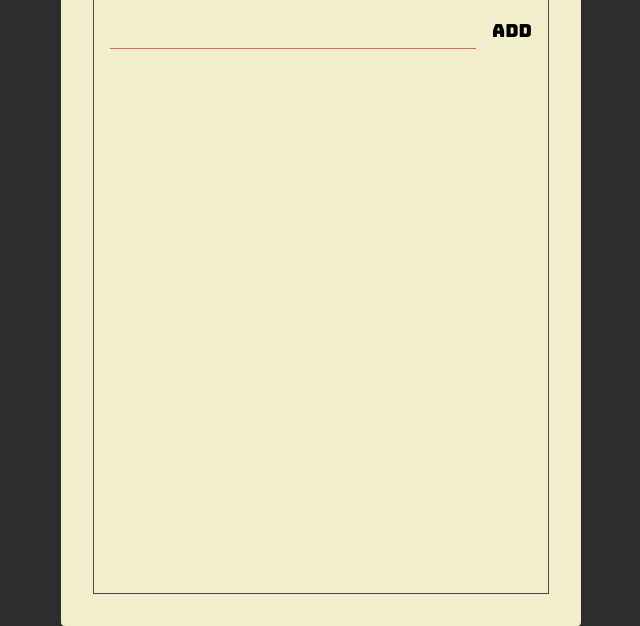
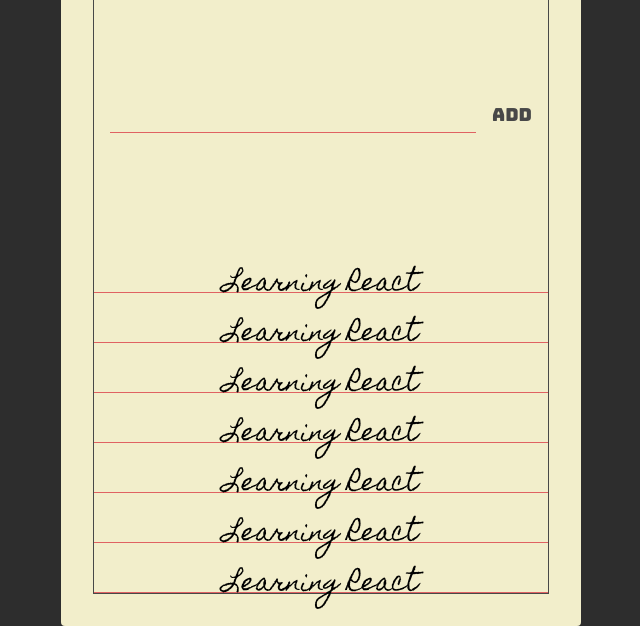
Before and after one commit to ewinp/react-course-starter, a website: page index.html in a window 1280 px wide. Shown: the part 174-800 px from the top of the page, without its empty margins (319-959 px from the left). Drawn offline with Linux system fonts and the light colour scheme.

Commit message:
Todolist section

```diff
--- a/index.html
+++ b/index.html
@@ -13,11 +13,9 @@
   </head>
   <body>
     <div class="container">
-
       <div class="frame">
-
         <section class="header">
-          <button class="header-btn">Add</button>
+          <button class="header-btn main-black-color">Add</button>
           <h1 class="header-title">Todo Lists</h1>
           <button class="header-btn main-red-color">Clear</button>
         </section>
@@ -25,12 +23,34 @@
         <section class="add">
           <form class="add-form">
             <input type="text" class="add-input" />
-            <button class="add-btn">Add</button>
+            <button class="add-btn main-black-color">Add</button>
           </form>
         </section>
 
+        <section class="todos">
+          <div class="todo">
+            <span class="todo-text">Learning React</span>
+          </div>
+          <div class="todo">
+            <span class="todo-text">Learning React</span>
+          </div>
+          <div class="todo">
+            <span class="todo-text">Learning React</span>
+          </div>
+          <div class="todo">
+            <span class="todo-text">Learning React</span>
+          </div>
+          <div class="todo">
+            <span class="todo-text">Learning React</span>
+          </div>
+          <div class="todo">
+            <span class="todo-text">Learning React</span>
+          </div>
+          <div class="todo">
+            <span class="todo-text">Learning React</span>
+          </div>
+        </section>
       </div>
-
     </div>
   </body>
 </html>
--- a/style.css
+++ b/style.css
@@ -4,10 +4,15 @@
 
 :root {
   --main-red-color: #e06262;
+  --main-black-color: #484848;
 }
 
 .main-red-color {
   color: var(--main-red-color);
+}
+
+.main-black-color {
+  color: var(--main-black-color);
 }
 
 html {
@@ -42,11 +47,12 @@
 }
 
 .frame {
-  border: 1px solid #484848;
+  border: 1px solid var(--main-black-color);
   height: 100%;
 
   display: flex;
   flex-direction: column;
+  justify-content: space-between;
 }
 
 .header {
@@ -58,6 +64,7 @@
   flex: 1;
   text-align: center;
 
+  color: var(--main-black-color);
   font-size: 3.6rem;
   font-family: "Homemade Apple", sans-serif;
   text-transform: lowercase;
@@ -73,6 +80,18 @@
   background: unset;
   border: unset;
   outline: unset;
+}
+
+.header-btn.main-red-color:active {
+  text-shadow: 1px 1px 2px var(--main-red-color);
+}
+
+.header-btn.main-black-color:active {
+  text-shadow: 1px 1px 2px var(--main-black-color);
+}
+
+.add-btn.main-black-color:active {
+  text-shadow: 1px 2px 2px var(--main-black-color);
 }
 
 .add {
@@ -112,3 +131,28 @@
   background: unset;
   outline: unset;
 }
+
+.todos {
+  display: flex;
+  flex-direction: column;
+}
+
+.todo {
+  position: relative;
+
+  flex: 1 0 auto;
+  text-align: center;
+
+  min-height: 34px;
+  margin: 16px 0 0;
+  font-family: "Homemade Apple", sans-serif;
+  font-size: 24px;
+
+  border-bottom: 1px solid var(--main-red-color);
+}
+
+.todo-text {
+  position: absolute;
+  left: 50%;
+  transform: translate(-50%);
+}
```
